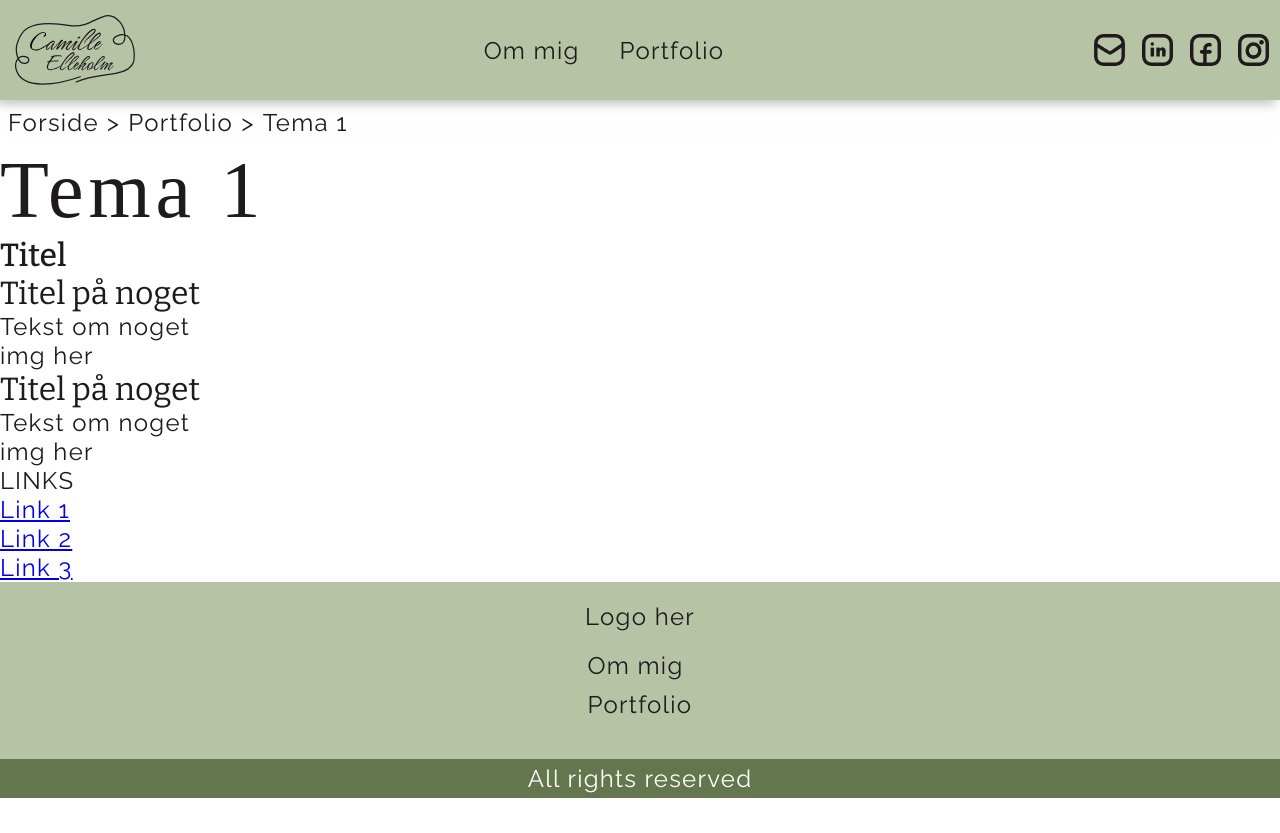
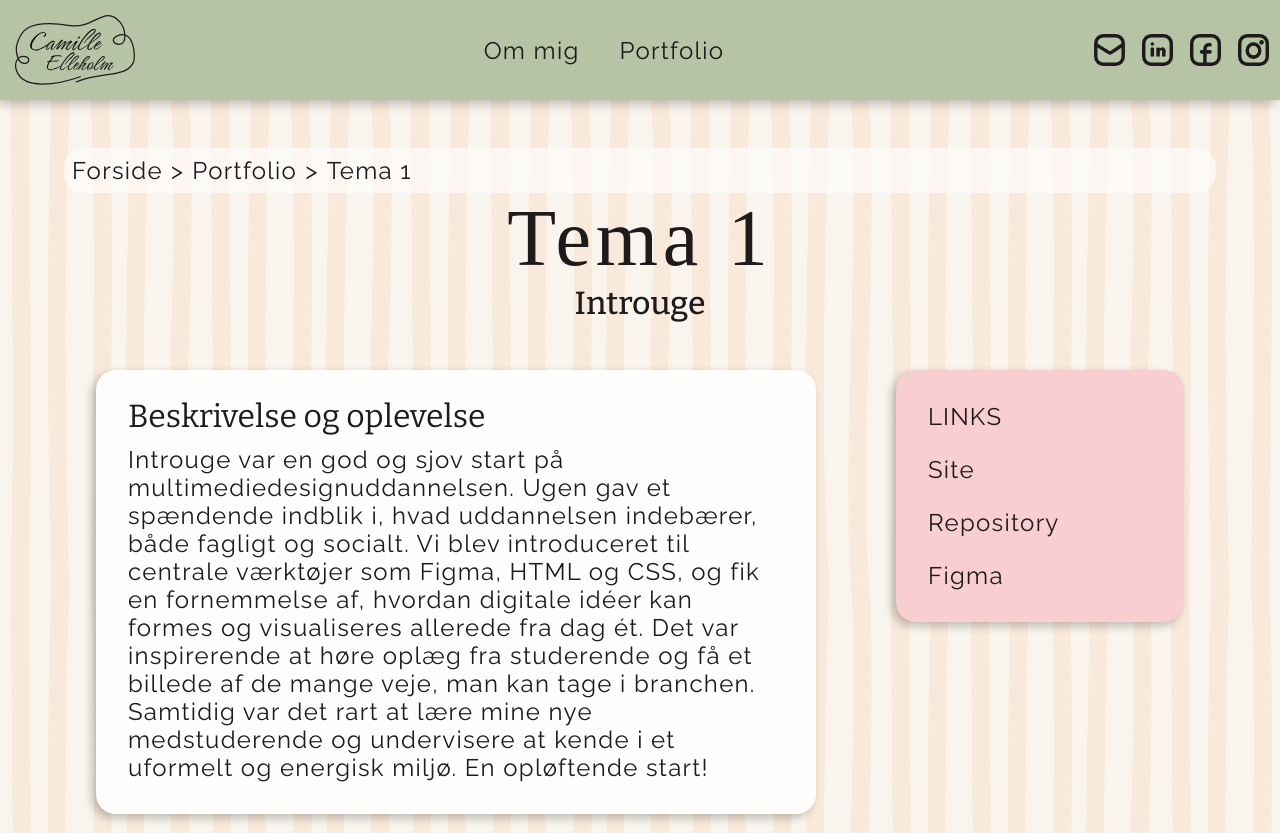
Before and after one commit to CamilleElleholmEK/eksamen-site, a plain HTML site: page tema1.html in a window 1280 px wide. Shown: the top 833 px of the page. Before the commit the page ends 800 px from the top, so only its background shows below. Drawn offline with nearby package versions, Linux system fonts and the light colour scheme; a web font is replaced by a local one.

Commit message:
færdig template

```diff
--- a/css/tema.css
+++ b/css/tema.css
@@ -13,13 +13,126 @@ img {
 
 /* Mobile first */
 
+main {
+    background-color: var(--background-color);
+  background-image: url(../img/striber.svg);
+  background-size: 480px 480px;
+  background-repeat: repeat;
+  padding: 3rem;
+}
+
+main h1, h2 {
+  text-align: center;
+}
+
+main h2 {
+  margin-bottom: 3rem;
+}
+
+.indhold-card {
+  background-color: var(--background-light);
+  border-radius: 20px;
+  padding: 2rem;
+  display: flex;
+  flex-direction: column;
+  margin-bottom: 3rem;
+  box-shadow: var(--shadow);
+  line-height: 175%;
+}
+
+.indhold-card h3 {
+  padding-bottom: 1rem;
+}
+
+.link-wrapper {
+  background-color: var(--primary-color-light);
+  border-radius: 20px;
+  padding: 2rem;
+  display: flex;
+  flex-direction: column;
+  box-shadow: var(--shadow);
+}
+
+.link-wrapper ul {
+  list-style: none;
+}
+
+.link-wrapper li {
+  padding-top: 1.5rem;
+}
+
+.link-wrapper a {
+  color: var(--text-color);
+  text-decoration: none;
+}
+
+.img-wrapper {
+  border: 3px solid var(--background-light);
+  border-radius: 20px;
+  box-shadow: var(--shadow);
+  margin-bottom: 2rem;
+}
+
+.img-wrapper img {
+  border-radius: 20px;
+}
+
 /* S */
 @media (min-width: 481px) {
+
+  main {
+    padding-left: 4rem;
+    padding-right: 4rem;
+  }
+
+.img-wrapper {
+  max-width: 40rem;
+  margin-left: auto;
+  margin-right: auto;
+}
+
 }
 /* M */
 @media (min-width: 850px) {
+
+.tema-main {
+  display: flex;
+  justify-content: space-around;
+}
+
+
+.indhold-card, .img-wrapper {
+  min-width: 20rem;
+  max-width: 35rem;
+  margin-right: 1rem;
+}
+
+.link-wrapper {
+  width: fit-content;
+  min-width: 18rem;
+  max-width: 20rem;
+  height: fit-content;
+  position: sticky;
+  top: 124px;
+}
 }
 
 /* L */
 @media (min-width: 1200px) {
+
+.indhold-card {
+  min-width: 32rem;
+  max-width: 45rem;
+  margin-right: 1rem;
 }
+
+.link-wrapper {
+  width: fit-content;
+  min-width: 18rem;
+  max-width: 20rem;
+  height: fit-content;
+  position: sticky;
+  top: 124px;
+}
+
+}
--- a/tema1.html
+++ b/tema1.html
@@ -20,7 +20,11 @@
   <body>
     <header>
       <div class="logo-wrapper">
-        <a href="index.html"><img src="img/logo_main.svg" alt="Logo med teksten 'Camille Elleholm'"></a>
+        <a href="index.html"
+          ><img
+            src="img/logo_main.svg"
+            alt="Logo med teksten 'Camille Elleholm'"
+        /></a>
       </div>
       <nav>
         <ul class="nav-header">
@@ -33,12 +37,26 @@
           <span class="line"></span>
         </button>
       </nav>
-       <ul class="socials">
-          <li><a href="/"><img src="img/mail_main.svg" alt="Email ikon"></a></li>
-          <li><a href="/"><img src="img/linkedin_main.svg" alt="LinkedIn logo"></a></li>
-          <li><a href="/"><img src="img/facebook_main.svg" alt="Facebook logo"></a></li>
-          <li><a href="/"><img src="img/instagram_main.svg" alt="Instagram logo"></a></li>
-        </ul>
+      <ul class="socials">
+        <li>
+          <a href="/"><img src="img/mail_main.svg" alt="Email ikon" /></a>
+        </li>
+        <li>
+          <a href="/"
+            ><img src="img/linkedin_main.svg" alt="LinkedIn logo"
+          /></a>
+        </li>
+        <li>
+          <a href="/"
+            ><img src="img/facebook_main.svg" alt="Facebook logo"
+          /></a>
+        </li>
+        <li>
+          <a href="/"
+            ><img src="img/instagram_main.svg" alt="Instagram logo"
+          /></a>
+        </li>
+      </ul>
     </header>
     <main>
       <div class="krumme">
@@ -50,29 +68,56 @@
       </div>
       <div>
         <h1>Tema 1</h1>
-        <h2>Titel</h2>
+        <h2>Introuge</h2>
       </div>
-      <section>
+      <section class="tema-main">
         <div class="indhold">
           <div class="indhold-card">
-            <h3>Titel på noget</h3>
-            <p>Tekst om noget</p>
+            <h3>Beskrivelse og oplevelse</h3>
+            <p>
+              Introuge var en god og sjov start på multimediedesignuddannelsen.
+              Ugen gav et spændende indblik i, hvad uddannelsen indebærer, både
+              fagligt og socialt. Vi blev introduceret til centrale værktøjer
+              som Figma, HTML og CSS, og fik en fornemmelse af, hvordan digitale
+              idéer kan formes og visualiseres allerede fra dag ét. Det var
+              inspirerende at høre oplæg fra studerende og få et billede af de
+              mange veje, man kan tage i branchen. Samtidig var det rart at lære
+              mine nye medstuderende og undervisere at kende i et uformelt og
+              energisk miljø. En opløftende start!
+            </p>
           </div>
-          <div class="img-wrapper"><p>img her</p></div>
-        </div>
-        <div class="indhold">
+          <div class="img-wrapper"><img src="img/visitkort.webp" alt=""></div>
+
           <div class="indhold-card">
-            <h3>Titel på noget</h3>
-            <p>Tekst om noget</p>
+            <h3>Læring</h3>
+            <p>
+              Temaet Introuge var mit første møde med multimediedesign, og
+              allerede i den første uge fik jeg en forsmag på, hvad der ventede
+              forude. Jeg blev introduceret til Figma, og det var en øjenåbner,
+              hvor nemt man kan visualisere idéer digitalt. Selvom jeg kun
+              arbejdede med helt enkle elementer, gav det mig en fornemmelse af,
+              hvordan designværktøjer kan bruges til at strukturere tanker og
+              skabe noget, der allerede ligner et rigtigt produkt. Derudover fik
+              jeg min første smagsprøve på HTML og CSS. Det var overraskende
+              fedt at skrive noget og straks kunne se det tage form i browseren
+              og det tændte en nysgerrighed i mig efter at lære meget mere om
+              kodning. Når jeg tænker tilbage nu, efter at have arbejdet med
+              video og lyd i tema 5, kan jeg godt se, at vores præsentationer i
+              Introuge kunne have haft mere gennemslagskraft, hvis vi dengang
+              havde kendt til f.eks. basal lydredigering eller hvordan man
+              planlægger en optagelse. Den tekniske viden vi har nu, kunne helt
+              sikkert have gjort en forskel, men det er også fedt at kunne
+              mærke, hvor meget jeg har rykket mig siden da.
+            </p>
           </div>
           <div class="img-wrapper"><p>img her</p></div>
         </div>
         <div class="link-wrapper">
           <h4>Links</h4>
           <ul class="links">
-            <li><a href="/">Link 1</a></li>
-            <li><a href="/">Link 2</a></li>
-            <li><a href="/">Link 3</a></li>
+            <li><a href="/">Site</a></li>
+            <li><a href="/">Repository</a></li>
+            <li><a href="/">Figma</a></li>
           </ul>
         </div>
       </section>
@@ -80,7 +125,11 @@
     <footer>
       <div class="footer-top">
         <div class="logo-wrapper-footer">
-          <p>Logo her</p>
+          <a href="index.html"
+            ><img
+              src="img/logo_main.svg"
+              alt="Logo med teksten 'Camille Elleholm'"
+          /></a>
         </div>
         <nav>
           <ul class="nav-footer">
@@ -88,11 +137,17 @@
             <li><a href="portfolio.html">Portfolio</a></li>
           </ul>
         </nav>
-        <div class="socials">
-          <a href="/">Mail</a>
-          <a href="/">Linkedin</a>
-          <a href="/">Facebook</a>
-          <a href="/">Instagram</a>
+        <div class="socials-footer">
+          <a href="/"><img src="img/mail_main.svg" alt="Email ikon" /></a>
+          <a href="/"
+            ><img src="img/linkedin_main.svg" alt="LinkedIn logo"
+          /></a>
+          <a href="/"
+            ><img src="img/facebook_main.svg" alt="Facebook logo"
+          /></a>
+          <a href="/"
+            ><img src="img/instagram_main.svg" alt="Instagram logo"
+          /></a>
         </div>
       </div>
       <div class="footer-bund">
@@ -100,6 +155,6 @@
       </div>
     </footer>
     <!-- Javascript -->
-     <script src="js/general.js"></script>
+    <script src="js/general.js"></script>
   </body>
 </html>
```
Also changed, not shown: index.html (+5 -5 lines), img/visitkort.webp (added).
